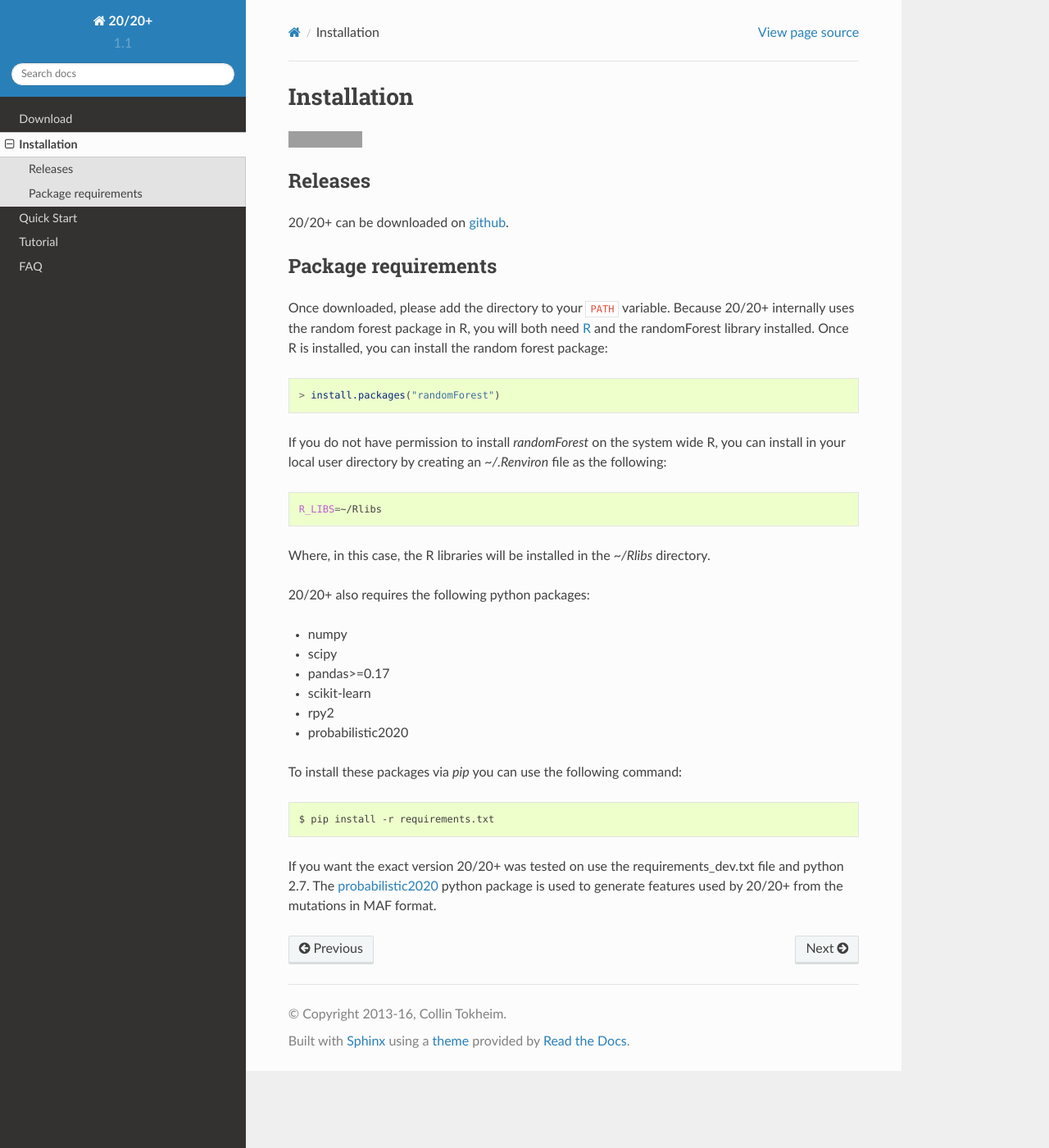
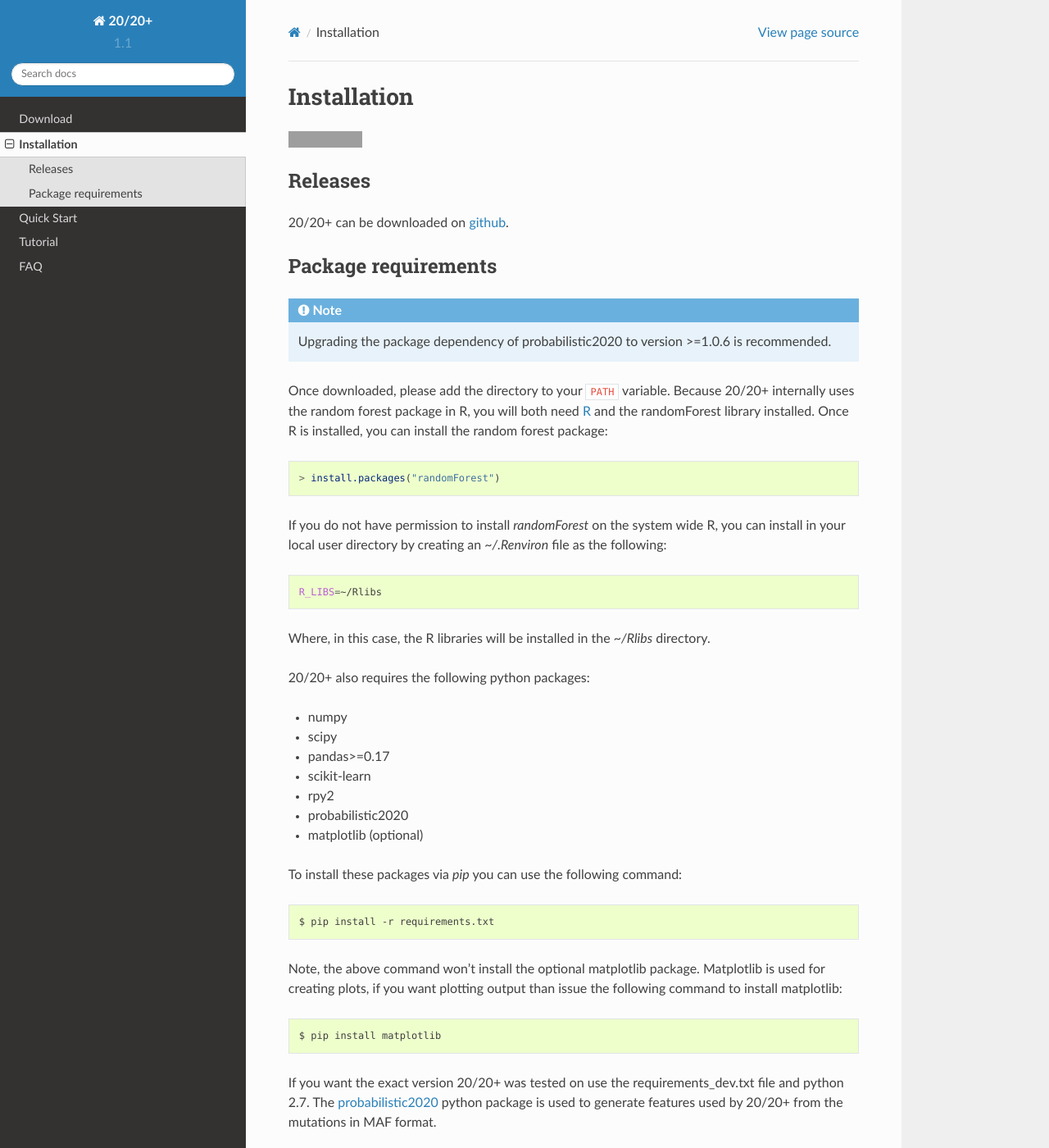
Before and after one commit to KarchinLab/2020plus, a Sphinx documentation site: the page built from doc/installation.rst, in a window 1280 px wide and 1400 px high. Shown: the whole window at 82% size. Built offline with Sphinx 7.4.7 and the Read the Docs theme 2.0.0, drawn with Linux system fonts in a browser that asks for light colours; grey boxes are pictures that could not be loaded.

Commit message:
Fixed quickstart example, added note about prob2020 version, and added mention of need of matplotlib to create plots

```diff
--- a/doc/index.rst
+++ b/doc/index.rst
@@ -15,7 +15,6 @@
 20/20+ integrates many features indicative of positive selection to predict oncogenes and tumor suppressor genes from small somatic variants.
 The features capture mutational clustering, conservation, mutation *in silico* pathogenicity scores, mutation consequence types, protein interaction network connectivity, and other covariates (e.g. replication timing).
 Contrary to methods based on mutation rate, 20/20+ uses ratiometric features of mutations by normalizing for the total number of mutations in a gene. This decouples the genes from gene-level differences in background mutation rate.
-
 
 Contents:
 
--- a/doc/installation.rst
+++ b/doc/installation.rst
@@ -11,6 +11,8 @@
 
 Package requirements
 ~~~~~~~~~~~~~~~~~~~~
+
+.. note:: Upgrading the package dependency of probabilistic2020 to version >=1.0.6 is recommended.
 
 Once downloaded, please add the directory to your :code:`PATH` variable.
 Because 20/20+ internally uses the random forest package in R, you will both need `R <https://www.r-project.org/>`_ and the randomForest library installed. Once R is installed, you can install the random forest package:
@@ -35,6 +37,7 @@
 * scikit-learn
 * rpy2
 * probabilistic2020
+* matplotlib (optional)
 
 To install these packages via `pip` you can use the following command:
 
@@ -42,4 +45,10 @@
 
     $ pip install -r requirements.txt
 
+Note, the above command won't install the optional matplotlib package. Matplotlib is used for creating plots, if you want plotting output than issue the following command to install matplotlib:
+
+.. code-block:: bash
+
+    $ pip install matplotlib
+
 If you want the exact version 20/20+ was tested on use the requirements_dev.txt file and python 2.7. The `probabilistic2020 <https://github.com/KarchinLab/probabilistic2020>`_ python package is used to generate features used by 20/20+ from the mutations in MAF format.
--- a/doc/quickstart.rst
+++ b/doc/quickstart.rst
@@ -29,7 +29,7 @@
 
 .. code-block:: bash
 
-   $ python 2020plus.py features \
+   $ python `which 2020plus.py` features \
         -og-test oncogene.txt \
         -tsg-test tsg.txt \
         --summary summary_pancan.txt \
@@ -51,7 +51,7 @@
 
 .. code-block:: bash
 
-   $ python 2020plus.py --out-dir=result_compare classify \
+   $ python `which 2020plus.py` --out-dir=result_compare classify \
         -f features_pancan.txt \
         -nd simulated_null_dist.txt
 
--- a/doc/tutorial.rst
+++ b/doc/tutorial.rst
@@ -106,7 +106,7 @@
 #############
 
 Like in the quick start, you will find the result in output_bladder/results/r_random_forest_prediction.txt. There will be a p-value/q-value for the oncogene, tumor suppressor gene, and driver
-score. At a false discovery rate of 0.1, you should get 9 significant oncogene scores, 34 significant TSG scores, and 46 significant driver scores. The file will also contain all of the features used for prediction. Examine the QQ plot of p-values as a diagnostic check on the reported p-values (output_bladder/plots/qq_plot.png). The observed p-values (blue line) should be close to the theoretically expected p-values (red line).  In this case, the mean absolute log2 fold change (MLFC) indicates that the p-values are in good agreement with expectations. Please see `our paper <http://biorxiv.org/content/early/2016/06/23/060426>`_ for more discussion on the MLFC.
+score. At a false discovery rate of 0.1, you should get 9 significant oncogene scores, 34 significant TSG scores, and 46 significant driver scores. The file will also contain all of the features used for prediction. Examine the QQ plot of p-values as a diagnostic check on the reported p-values (output_bladder/plots/qq_plot.png). You will need the matplotlib python package installed for the plot to be created (see installation instructions). The observed p-values (blue line) should be close to the theoretically expected p-values (red line).  In this case, the mean absolute log2 fold change (MLFC) indicates that the p-values are in good agreement with expectations. Please see `our paper <http://biorxiv.org/content/early/2016/06/23/060426>`_ for more discussion on the MLFC.
 
 .. image:: /images/mlfc.png
     :align: center
```
